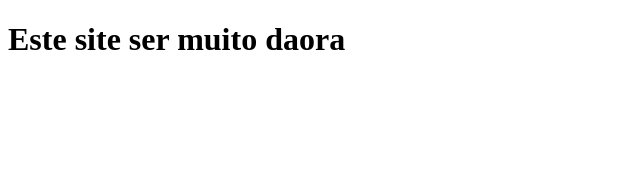
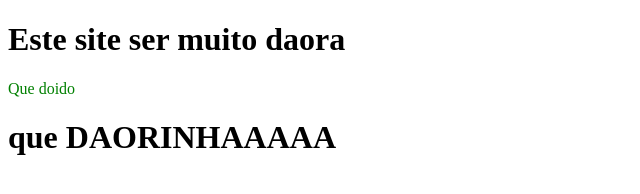
Before and after one commit to hghhh1313/hghhh1313.github.io, a plain HTML site: page index.html in a window 1280 px wide. Shown: the whole page, without its empty margins (0-640 px from the left). Drawn offline with Linux system fonts and the light colour scheme.

Commit message:
Update index.html

```diff
--- a/index.html
+++ b/index.html
@@ -1,11 +1,13 @@
 <!DOCTYPE html>
 <html>
 <head>
-	<title>Kiko ser fofo</title>
+	<title>oi</title>
 </head>
 <body>
 <div>
 <h1>Este site ser muito daora</h1>
 </div>
+<p style="color: green"> Que doido</p>
+<h1 style="color: black"> que DAORINHAAAAA</h2>
 </body>
 </html>
```
